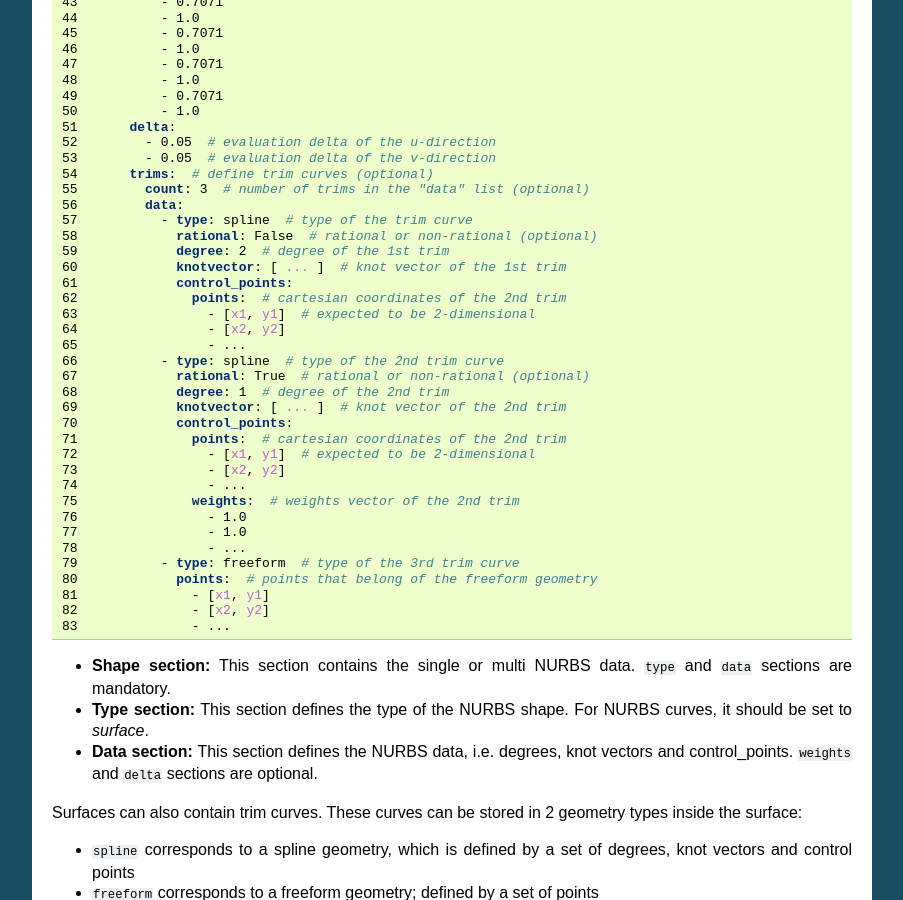
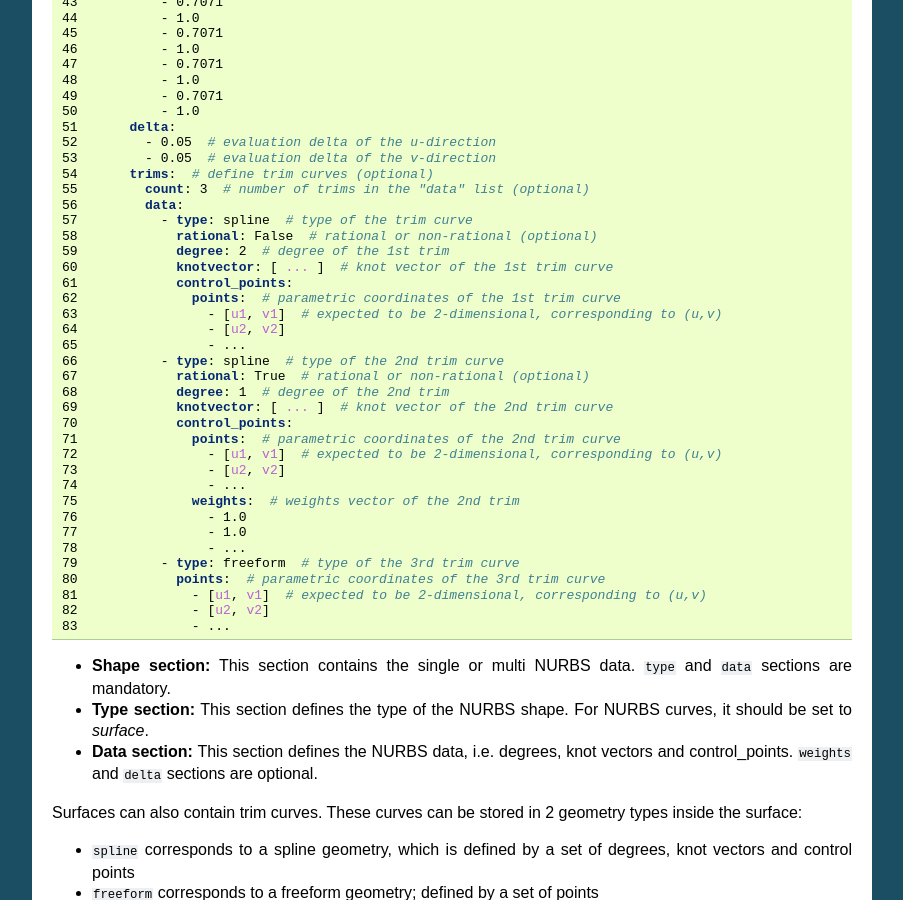
Before and after one commit to orbingol/NURBS-Python, a Sphinx documentation site: the page built from docs/file_formats.rst, in a window 1280 px wide and 900 px high, scrolled down 3853 px. Shown: the whole window, without its empty margins (198-1101 px from the left). Built offline with Sphinx 7.4.7, drawn with Linux system fonts in a browser that asks for light colours; formulas are drawn with MathJax 3.

Commit message:
Minor typo fixes in file formats doc pages

```diff
--- a/docs/file_formats.rst
+++ b/docs/file_formats.rst
@@ -243,29 +243,29 @@ The following example illustrates a NURBS surface:
               - type: spline  # type of the trim curve
                 rational: False  # rational or non-rational (optional)
                 degree: 2  # degree of the 1st trim
-                knotvector: [ ... ]  # knot vector of the 1st trim
+                knotvector: [ ... ]  # knot vector of the 1st trim curve
                 control_points:
-                  points:  # cartesian coordinates of the 2nd trim
-                    - [x1, y1]  # expected to be 2-dimensional
-                    - [x2, y2]
+                  points:  # parametric coordinates of the 1st trim curve
+                    - [u1, v1]  # expected to be 2-dimensional, corresponding to (u,v)
+                    - [u2, v2]
                     - ...
               - type: spline  # type of the 2nd trim curve
                 rational: True  # rational or non-rational (optional)
                 degree: 1  # degree of the 2nd trim
-                knotvector: [ ... ]  # knot vector of the 2nd trim
+                knotvector: [ ... ]  # knot vector of the 2nd trim curve
                 control_points:
-                  points:  # cartesian coordinates of the 2nd trim
-                    - [x1, y1]  # expected to be 2-dimensional
-                    - [x2, y2]
+                  points:  # parametric coordinates of the 2nd trim curve
+                    - [u1, v1]  # expected to be 2-dimensional, corresponding to (u,v)
+                    - [u2, v2]
                     - ...
                   weights:  # weights vector of the 2nd trim
                     - 1.0
                     - 1.0
                     - ...
               - type: freeform  # type of the 3rd trim curve
-                points:  # points that belong of the freeform geometry
-                  - [x1, y1]
-                  - [x2, y2]
+                points:  # parametric coordinates of the 3rd trim curve
+                  - [u1, v1]  # expected to be 2-dimensional, corresponding to (u,v)
+                  - [u2, v2]
                   - ...
 
 * **Shape section:** This section contains the single or multi NURBS data. ``type`` and ``data`` sections are mandatory.
```
